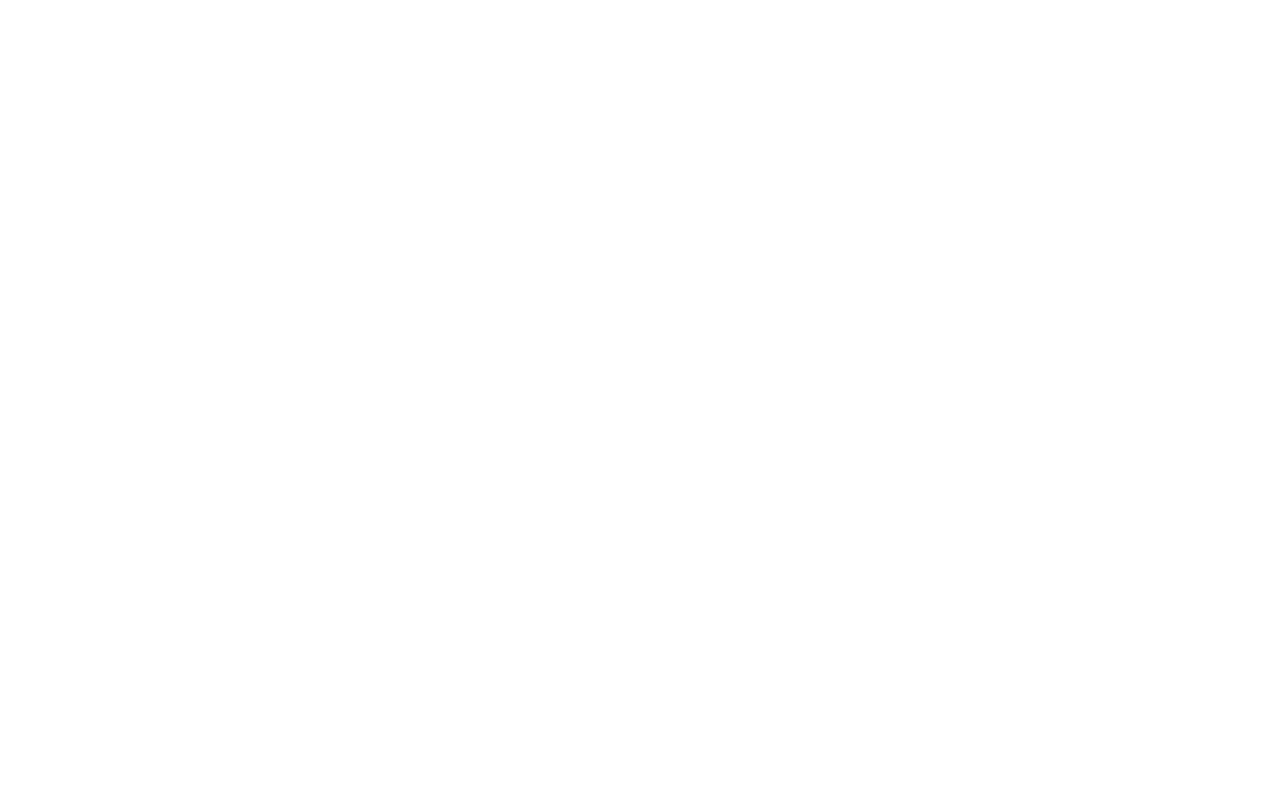
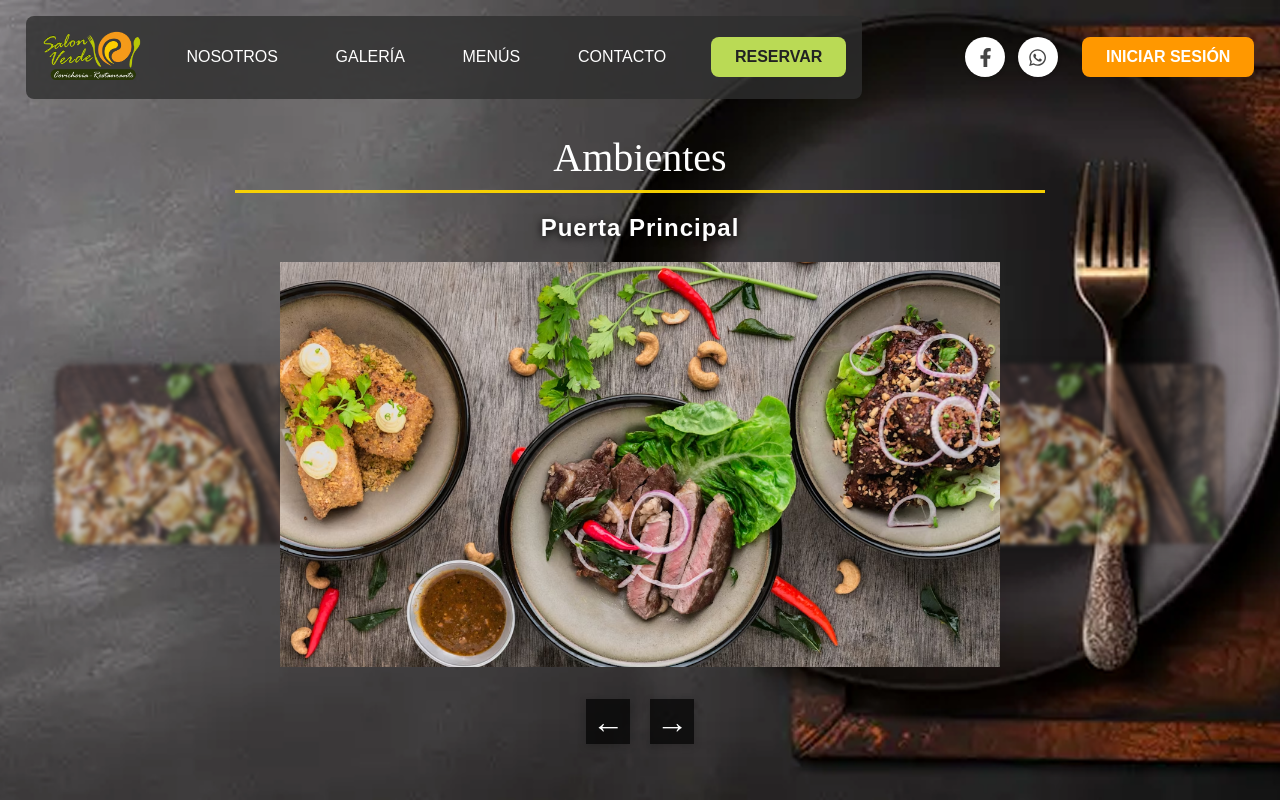
Before and after one commit to JesusHuayhua/resy-fronted, a React (Vite) app: page /ambientes in a window 1280 px wide. Before the commit this address had no page. Built offline with nearby package versions, Linux system fonts and the light colour scheme.

Commit message:
Cambios pequeños Ms

```diff
--- a/src/App.tsx
+++ b/src/App.tsx
@@ -5,6 +5,7 @@
 import Reserva from './features/reserva/pages/reserva'
 import Nosotros from './features/navegaciónInicial/pages/nosotros/nosotros'
 import Contacto from './features/navegaciónInicial/pages/contacto/contacto'
+import Ambientes from './features/navegaciónInicial/pages/ambientes/ambientes'
 
 function App() {
   return (
@@ -18,6 +19,7 @@
           <Route path="/menus" element={<MenuComp />} />
           <Route path="/contacto" element={<Contacto/>} />
           <Route path="/reserva" element={<Reserva />} />
+          <Route path="/ambientes" element={<Ambientes />} />
         </Routes>
       </div>
     </Router>
--- /dev/null
+++ b/src/features/navegaciónInicial/pages/ambientes/ambientes.css
@@ -0,0 +1,213 @@
+.ambientes-bg {
+  min-height: 100vh;
+  background-size: cover;
+  background-position: center;
+  position: relative;
+}
+
+.ambientes-content {
+  max-width: 900px;
+  margin: 0 auto;
+  padding-top: 8rem; /* Aumenta para respetar header */
+  padding-bottom: 2rem;
+  text-align: center;
+  color: #fff;
+  display: flex;
+  flex-direction: column;
+  align-items: center;
+}
+
+.ambientes-titulo {
+  font-size: 2.5rem;
+  font-family: 'Playfair Display', serif;
+  margin: 0;
+}
+
+
+.ambientes-separador {
+  width: 90%;
+  border: none;
+  border-top: 3px solid #FFD700;
+  opacity: 0.95;
+  margin: 0.1rem auto auto auto;
+}
+
+.ambiente-carrusel-centro {
+  position: relative;
+  display: flex;
+  align-items: center;
+  justify-content: center;
+  width: 100%;
+  overflow: visible;
+  margin-top: 1rem;
+  padding-bottom: 2rem;
+}
+
+/* Reduce el tamaño de las imágenes laterales */
+.ambiente-lateral {
+  width: 280px;
+  height: 180px;
+  filter: blur(2px) grayscale(40%);
+  border-radius: 1rem;
+  overflow: hidden;
+  transition: transform 0.4s ease, opacity 0.4s ease, box-shadow 0.2s;
+  transform: scale(0.9);
+  opacity: 0.7;
+  position: absolute;
+  top: 50%;
+  z-index: 0;
+  cursor: pointer; /* Añadir cursor de puntero */
+}
+
+.ambiente-lateral:hover {
+  filter: blur(1px) grayscale(20%);
+  opacity: 0.95;
+  box-shadow: 0 6px 32px rgba(0,0,0,0.32);
+}
+
+.ambiente-lateral-izq {
+  left: -15%; /* Acercar al centro */
+  transform: translateY(-50%);
+  box-shadow: 0 4px 32px rgba(0,0,0,0.25);
+}
+.ambiente-lateral-der {
+  right: -15%; /* Acercar al centro */
+  transform: translateY(-50%);
+  box-shadow: 0 4px 32px rgba(0,0,0,0.25);
+}
+
+
+
+.ambiente-principal {
+  width: 60vw;
+  max-width: 720px;
+  border-radius: 1.2rem;
+  position: relative;
+  z-index: 2;
+  margin-top: 0.1rem;
+  background: none; /* Asegura que no bloquee clics */
+  padding: 0;
+}
+
+.ambiente-nombre {
+  margin-bottom: 1rem;
+  font-size: 1.5rem;
+  font-weight: 700;
+  letter-spacing: 1px;
+  text-shadow: 0 2px 8px #000;
+}
+
+.ambiente-img-container {
+  width: 100%;
+  aspect-ratio: 16/9;
+  display: flex;
+  align-items: center;
+  justify-content: center;
+  overflow: hidden;
+}
+
+
+
+.ambiente-img {
+  width: 100%;
+  height: 100%;
+  object-fit: cover;
+  box-shadow: 0 8px 40px rgba(0,0,0,0.7);
+  cursor: zoom-in;
+}
+
+
+.ambiente-img.zoom {
+  position: fixed;               /* la saca del flujo del carrusel */
+  top: 50%;                      /* centra verticalmente */
+  left: 50%;                     /* centra horizontalmente */
+  transform: translate(-50%, -50%);
+  width: 60vw;                   /* 60% del ancho de la ventana */
+  height: auto;                  /* altura proporcional */
+  max-height: 70vh;              /* que no exceda el 80% de la altura */
+  z-index: 1000;                 /* por encima de todo */
+  cursor: zoom-out;
+  box-shadow: 0 8px 40px rgba(0,0,0,0.7);
+}
+
+/* Icono de zoom / cerrar: por defecto absoluto respecto al contenedor de la imagen */
+.ambiente-zoom-icon {
+  position: absolute;
+  top: 1rem;
+  right: 1rem;
+  font-size: 2rem;
+  background: rgba(0,0,0,0.5);
+  border-radius: 50%;
+  padding: 0.3rem 0.6rem;
+  cursor: pointer;
+  user-select: none;
+  z-index: 10;
+}
+
+/* Cuando la imagen está en modo zoom, el icono va fijo en la ventana */
+.ambiente-img.zoom ~ .ambiente-zoom-icon {
+  position: fixed;
+  top: 2rem;
+  right: 2rem;
+  z-index: 1001;
+}
+
+.ambiente-flechas {
+  display: flex;
+  justify-content: center;
+  gap: 1.2rem; /* más juntas */
+  margin-top: 0.01rem; /* más cerca de la imagen */
+}
+
+.ambiente-arrow {
+  background: rgba(0,0,0,0.7);
+  border: none;
+  color: #fff;
+  font-size: 2rem;
+  border-radius: 0; /* cuadrado */
+  width: 2.8rem;
+  height: 2.8rem;
+  cursor: pointer;
+  transition: background 0.2s;
+  display: flex;
+  align-items: center;
+  justify-content: center;
+  padding: 0;
+  box-shadow: 0 2px 8px rgba(0,0,0,0.18);
+}
+
+/* Responsive */
+@media (max-width: 1100px) {
+  .ambiente-principal {
+    width: 96vw;
+  }
+  .ambiente-img {
+    width: 96vw;
+    height: 36vw;
+    min-height: 160px;
+  }
+  .ambiente-lateral {
+    width: 120px;
+    height: 75px;
+  }
+  .ambiente-lateral-izq {
+    left: -18px;
+  }
+  .ambiente-lateral-der {
+    right: -18px;
+  }
+}
+
+@media (max-width: 700px) {
+  .ambiente-principal {
+    width: 98vw;
+  }
+  .ambiente-img {
+    width: 98vw;
+    height: 44vw;
+    min-height: 120px;
+  }
+  .ambiente-lateral {
+    display: none;
+  }
+}
--- /dev/null
+++ b/src/features/navegaciónInicial/pages/ambientes/ambientes.tsx
@@ -0,0 +1,88 @@
+import './ambientes.css'
+import Header from '../../components/header/header'
+import bg from '../../../../assets/background.avif'
+import img1 from '../../../../assets/1.avif'
+import img2 from '../../../../assets/2.avif'
+import { useState } from 'react'
+
+const ambientes = [
+  {
+    titulo: 'Puerta Principal',
+    imagen: img1,
+  },
+  {
+    titulo: 'Comedor Principal',
+    imagen: img2,
+  },
+]
+
+function Ambientes() {
+  const [index, setIndex] = useState(0)
+  const [zoom, setZoom] = useState(false)
+
+  const next = () => setIndex((i) => (i + 1) % ambientes.length)
+  const prev = () => setIndex((i) => (i === 0 ? ambientes.length - 1 : i - 1))
+  const toggleZoom = () => setZoom((z) => !z)
+
+  // Para mostrar los ambientes laterales
+  const leftIndex = (index === 0 ? ambientes.length - 1 : index - 1)
+  const rightIndex = (index + 1) % ambientes.length
+
+  return (
+    <div
+      className="ambientes-bg"
+      style={{ backgroundImage: `url(${bg})` }}
+    >
+      <Header />
+      <div className="ambientes-content">
+        <h2 className="ambientes-titulo">Ambientes</h2>
+        <hr className="ambientes-separador" />
+        <div className="ambiente-carrusel-centro" style={{position: 'relative', minHeight: 440}}>
+          {/* Ambiente izquierdo desenfocado */}
+          <div className="ambiente-lateral ambiente-lateral-izq" onClick={() => setIndex(leftIndex)} style={{cursor: 'pointer'}}>
+            <img
+              src={ambientes[leftIndex].imagen}
+              alt={ambientes[leftIndex].titulo}
+            />
+          </div>
+          {/* Ambiente derecho desenfocado */}
+          <div className="ambiente-lateral ambiente-lateral-der" onClick={() => setIndex(rightIndex)} style={{cursor: 'pointer'}}>
+            <img
+              src={ambientes[rightIndex].imagen}
+              alt={ambientes[rightIndex].titulo}
+            />
+          </div>
+          {/* Ambiente principal */}
+          <div className="ambiente-principal">
+            <div className="ambiente-nombre">{ambientes[index].titulo}</div>
+            <div className="ambiente-img-container">
+              <img
+                src={ambientes[index].imagen}
+                alt={ambientes[index].titulo}
+                className={`ambiente-img${zoom ? ' zoom' : ''}`}
+                onClick={toggleZoom}
+                title={zoom ? 'Alejar' : 'Zoom'}
+              />
+              {/*
+              <span className="ambiente-zoom-icon" onClick={toggleZoom}>
+                {zoom ? '🔍-' : '🔍+'}
+              </span>
+              */}
+            </div>
+          </div>
+        </div>
+        {/* Flechas debajo */}
+        <div className="ambiente-flechas">
+          <button className="ambiente-arrow" onClick={prev}>
+            &#8592;
+          </button>
+          <button className="ambiente-arrow" onClick={next}>
+            &#8594;
+          </button>
+        </div>
+      </div>
+    </div>
+  )
+}
+
+export default Ambientes
```
